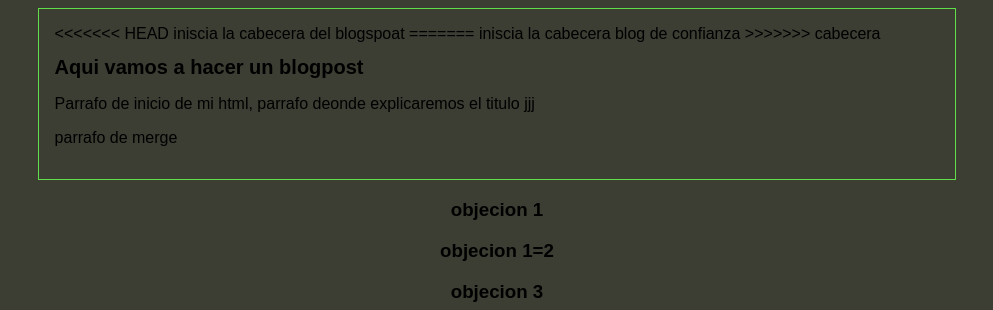
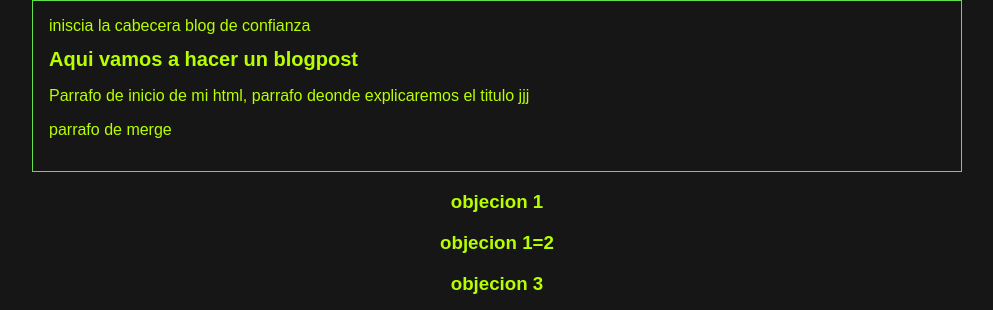
Before and after one commit to roggermecatronico/hyperblog, a plain HTML site: page prueba.html in a window 1280 px wide. Shown: the top 310 px of the page, without its empty margins (143-1136 px from the left). Drawn offline with Linux system fonts and the light colour scheme.

Commit message:
guardar cambios sin errores

```diff
--- a/css/estilos.css
+++ b/css/estilos.css
@@ -1,13 +1,8 @@
 body{
     text-align: center;
     font-family: Arial;
-<<<<<<< HEAD
     color: rgb(183, 255, 0);
     background-color: rgb(23, 22, 22);
-=======
-    color: rgb(125, 125, 244);
-    background-color: rgb(60, 61, 51);
->>>>>>> cabecera
     margin: 0;
     padding: 0;
     font-size: 16px;
--- a/prueba.html
+++ b/prueba.html
@@ -8,11 +8,7 @@
     <body>
         <div id="container">
             <div id="cabecera">
-<<<<<<< HEAD
-                iniscia la cabecera del blogspoat
-=======
                 iniscia la cabecera blog de confianza
->>>>>>> cabecera
             </div>
             <div id="post">
                 <h1>Aqui vamos a hacer un blogpost</h1>
```
